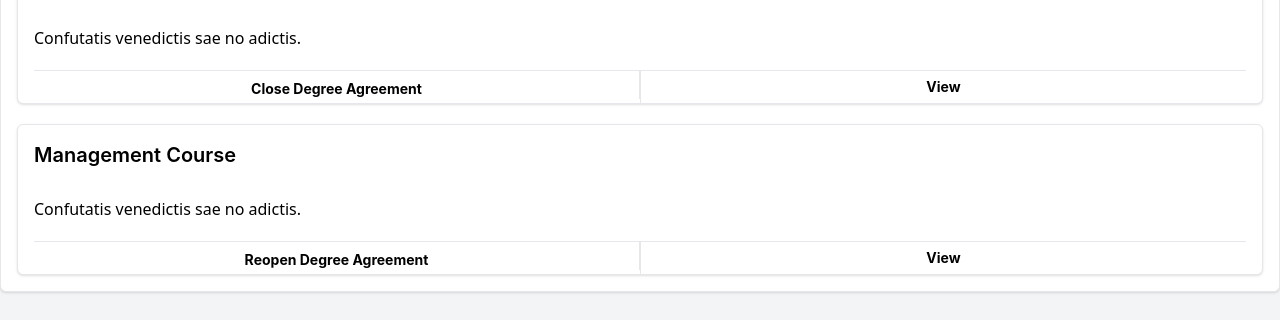
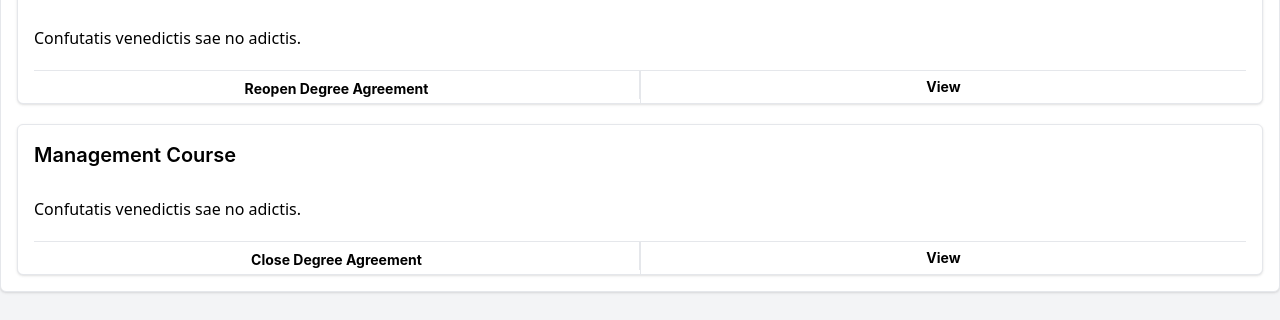
Before and after one commit to EDLM-MMT/MMT-Portal, a Next.js app: page /serviceMember/degreeAgreements in a window 1280 px wide. Shown: the part 363-683 px from the top of the page. Built offline with nearby package versions, Linux system fonts and the light colour scheme.

Commit message:
overlay update

```diff
--- a/src/components/DegreeAgreementsOverlay.js
+++ b/src/components/DegreeAgreementsOverlay.js
@@ -1,9 +1,11 @@
 import { Dialog, Transition } from '@headlessui/react'
 import axios from 'axios';
-import React, { Fragment, useRef, useState } from 'react'
+import React, { Fragment, useEffect, useRef, useState } from 'react'
 
-export default function DegreeAgreementsOverlay({ toggleModal, title, message, btnText, data, card, degreeIndex }){
+export default function DegreeAgreementsOverlay({ toggleModal, title, message, btnText, data, card, degreeIndex, toggleModalUpdate }){
     let [open, setOpen] = useState(true);
+
+    let [update, setUpdate] = useState(false);
     const cancelButtonRef = useRef(null);
     const [updatedCard, setUpdatedCard] = useState(card);
     const [updatedData, setUpdatedData] = useState(data);
@@ -13,29 +15,42 @@ export default function DegreeAgreementsOverlay({ toggleModal, title, message, b
         toggleModal(state);
     }
 
+    useEffect(() => {
+        console.log("flipping status");
+        if(card.status === "Close Degree Agreement"){
+            setUpdatedCard((prev) => ({
+                ...prev,
+                status: "Reopen Degree Agreement",
+            }));
+        }
+        else if(card.status === "Reopen Degree Agreement"){
+            setUpdatedCard((prev) => ({
+                ...prev,
+                status: "Close Degree Agreement",
+            }));
+        }
+
+    }, [update]);
+
+    useEffect(() => {
+        data[degreeIndex] = updatedCard;
+        setUpdatedData(data);
+    }, [updatedCard]);
+
     const changeStatus = () => {
         var state= setOpen(false);
         toggleModal(state);
+        setUpdate(true);
 
-        setUpdatedCard((prev) => ({
-            ...updatedCard,
-            test: "test",
-          }));
-
-        setUpdatedCard((prev) => ({
-            ...prev,
-            status: "Reopen Degree Agreement",
-          }));
-
-        // console.log(updatedCard);
-        // setUpdatedData(updatedData[degreeIndex] = updatedCard);
-        // console.log(updatedData);
-
+        console.log(updatedCard);
+        console.log(updatedData);
         axios
-            .post('/api/updateDegreeAgreements', {degreeAgreements: [updatedCard]} )
+            .post('/api/updateDegreeAgreements', {degreeAgreements: updatedData} )
             .catch((err) =>{
                 console.log(err);
             })
+
+        toggleModalUpdate(true);
     }
 
 return (
--- a/src/components/cards/TwoChoiceCard.js
+++ b/src/components/cards/TwoChoiceCard.js
@@ -4,29 +4,18 @@ import { useState } from 'react';
 import DegreeAgreementsOverlay from "../DegreeAgreementsOverlay";
 
 
-export default function TwoChoiceCard({ title, description, buttonLabel, viewRoutePath, className, data, card, degreeIndex }){
+export default function TwoChoiceCard({ title, description, buttonLabel, viewRoutePath, className, data, card, degreeIndex, toggleModalUpdate }){
     const descriptionClass = twMerge(`
         mt-4 font-sans line-clamp-6
         ${className ?? ""}
     `);
 
-    console.log(data)
     const [isOpen, setIsOpen] = useState(false);
-    // const [updatedCard, setUpdatedCard] = useState(card);
-    // const [updatedData, setUpdatedData] = useState(data);
-
 
     const handleClick = () => {
         setIsOpen(true);
-        // setUpdatedCard((prev) => ({
-        //     ...prev,
-        //     status: "Reopen Degree Agreement",
-        //   }));
+    }
 
-        // console.log(updatedCard);
-        // setUpdatedData(data[degreeIndex] = updatedCard);
-        // console.log(updatedData);
-    }
     return(
         <div className='bg-white w-full border h-50 rounded-md border-gray-200 p-4 pb-0 shadow'>
             <h1 className='text-xl font-semibold h-10'>
@@ -43,8 +32,7 @@ export default function TwoChoiceCard({ title, description, buttonLabel, viewRou
                         onClick={handleClick}>
                         {buttonLabel}
                     </button>
-                    {isOpen && <DegreeAgreementsOverlay toggleModal={setIsOpen} title={buttonLabel}
-                    // updatedData={updatedData}
+                    {isOpen && <DegreeAgreementsOverlay toggleModal={setIsOpen} title={buttonLabel} toggleModalUpdate={toggleModalUpdate}
                     message={`Please confirm you want to ${buttonLabel}`} btnText={`Yes, ${buttonLabel}`}
                     data={data} card={card} degreeIndex={degreeIndex}/>}
                 </div>
--- a/src/data/service_member/degreeAgreements.json
+++ b/src/data/service_member/degreeAgreements.json
@@ -1,19 +1 @@
-{
-    "degreeAgreements":[
-      {
-        "id": 100,
-        "title": "Leadership Course",
-        "description": "Confutatis venedictis sae no adictis. ",
-        "status":"Close Degree Agreement",
-        "secondRoutePath": "degreeAgreements/100"
-      },
-      {
-        "id": 101,
-        "title": "Management Course",
-        "description": "Confutatis venedictis sae no adictis. ",
-        "status":"Reopen Degree Agreement",
-        "secondRoutePath": "degreeAgreements/101"
-      }
-    ]
-
-}
+{"degreeAgreements":[{"id":100,"title":"Leadership Course","description":"Confutatis venedictis sae no adictis. ","status":"Reopen Degree Agreement","secondRoutePath":"degreeAgreements/100"},{"id":101,"title":"Management Course","description":"Confutatis venedictis sae no adictis. ","status":"Close Degree Agreement","secondRoutePath":"degreeAgreements/101"}]}
--- a/src/pages/serviceMember/degreeAgreements.js
+++ b/src/pages/serviceMember/degreeAgreements.js
@@ -1,5 +1,4 @@
 import DefaultLayout from '@/components/layouts/DefaultLayout';
-import useStore from '@/store/store';
 import TwoChoiceCard from '@/components/cards/TwoChoiceCard';
 import AddBtn from '@/components/buttons/AddButton';
 import axios from 'axios';
@@ -7,6 +6,7 @@ import { useEffect, useState } from 'react';
 
 export default function Inquiry() {
     const [data, setData] = useState([]);
+    const [update, setUpdate] = useState(false);
 
     useEffect(() => {
         axios
@@ -20,7 +20,6 @@ export default function Inquiry() {
           });
     }, []);
 
-    console.log(data);
     return (
         <DefaultLayout>
             <div className='bg-white w-full border rounded-md border-gray-200 p-4 shadow'>
@@ -36,7 +35,8 @@ export default function Inquiry() {
                     {data?.map((card, index) => {
                         return(
                             <TwoChoiceCard key={index} title={card.title} description={card.description}
-                            buttonLabel={card.status} viewRoutePath={card.secondRoutePath} data={data} card={card} degreeIndex={index}/>
+                            buttonLabel={card.status} viewRoutePath={card.secondRoutePath} data={data}
+                            card={card} degreeIndex={index} toggleModalUpdate={setUpdate}/>
                         )
                     })}
                 </div>
```
